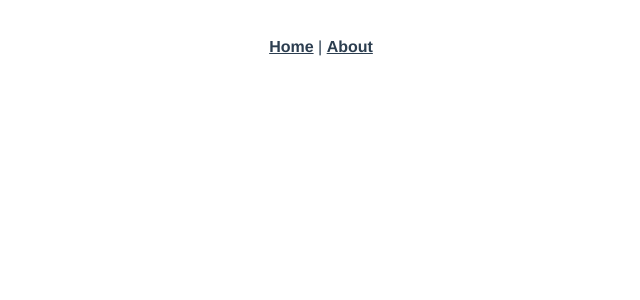
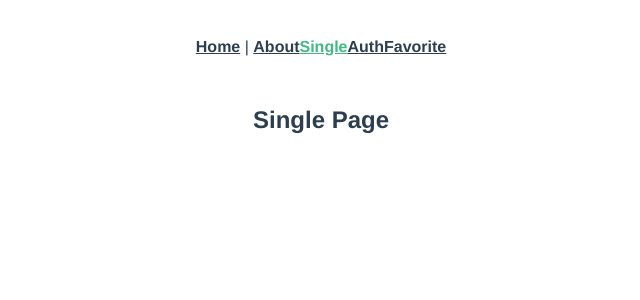
Before and after one commit to alphacpc/sakoo, a Vue app: page /single in a window 1280 px wide. Before the commit this address had no page. Shown: the top 300 px of the page, without its empty margins (319-959 px from the left). Built offline with nearby package versions, Linux system fonts and the light colour scheme.

Commit message:
Router work

```diff
--- a/src/App.vue
+++ b/src/App.vue
@@ -2,9 +2,18 @@
   <div id="nav">
     <router-link to="/">Home</router-link> |
     <router-link to="/about">About</router-link>
+    <router-link to="/single">Single</router-link>
+    <router-link to="/auth">Auth</router-link>
+    <router-link to="/favorite">Favorite</router-link>
   </div>
   <router-view/>
 </template>
+
+
+
+
+
+
 
 <style>
 #app {
--- /dev/null
+++ b/src/pages/Favorite.vue
@@ -0,0 +1,13 @@
+<template>
+  <h2>Favorite page</h2>
+</template>
+
+<script>
+export default {
+  name: 'Favorite',
+}
+</script>
+
+<style>
+
+</style>
--- /dev/null
+++ b/src/pages/Home.vue
@@ -0,0 +1,13 @@
+<template>
+  <h2>Home page</h2>
+</template>
+
+<script>
+export default {
+
+}
+</script>
+
+<style>
+
+</style>
--- /dev/null
+++ b/src/pages/Single.vue
@@ -0,0 +1,13 @@
+<template>
+  <h2>Single Page</h2>
+</template>
+
+<script>
+export default {
+  name: 'Single',
+}
+</script>
+
+<style>
+
+</style>
--- /dev/null
+++ b/src/pages/auth/Login.vue
@@ -0,0 +1,13 @@
+<template>
+  <h2>Login Page</h2>
+</template>
+
+<script>
+export default {
+  name: 'Login',
+}
+</script>
+
+<style>
+
+</style>
--- a/src/router/index.js
+++ b/src/router/index.js
@@ -1,5 +1,8 @@
 import { createRouter, createWebHistory } from 'vue-router'
-import Home from '../views/Home.vue'
+import Home from '../views/Home.vue';
+import Single from '../pages/Single.vue';
+import Auth from '../pages/auth/Login.vue';
+import Favorite from '../pages/Favorite';
 
 const routes = [
   {
@@ -14,7 +17,22 @@ const routes = [
     // this generates a separate chunk (about.[hash].js) for this route
     // which is lazy-loaded when the route is visited.
     component: () => import(/* webpackChunkName: "about" */ '../views/About.vue')
-  }
+  },
+  {
+    path: '/single',
+    name: 'Single',
+    component: Single
+  },
+  {
+    path: '/auth',
+    name: 'Login',
+    component: Auth
+  },
+  {
+    path: '/favorite',
+    name: 'Favorite',
+    component: Favorite
+  },
 ]
 
 const router = createRouter({
```
Also changed, not shown: src/pages/auth/Signup.vue (added, +13 -0 lines).
